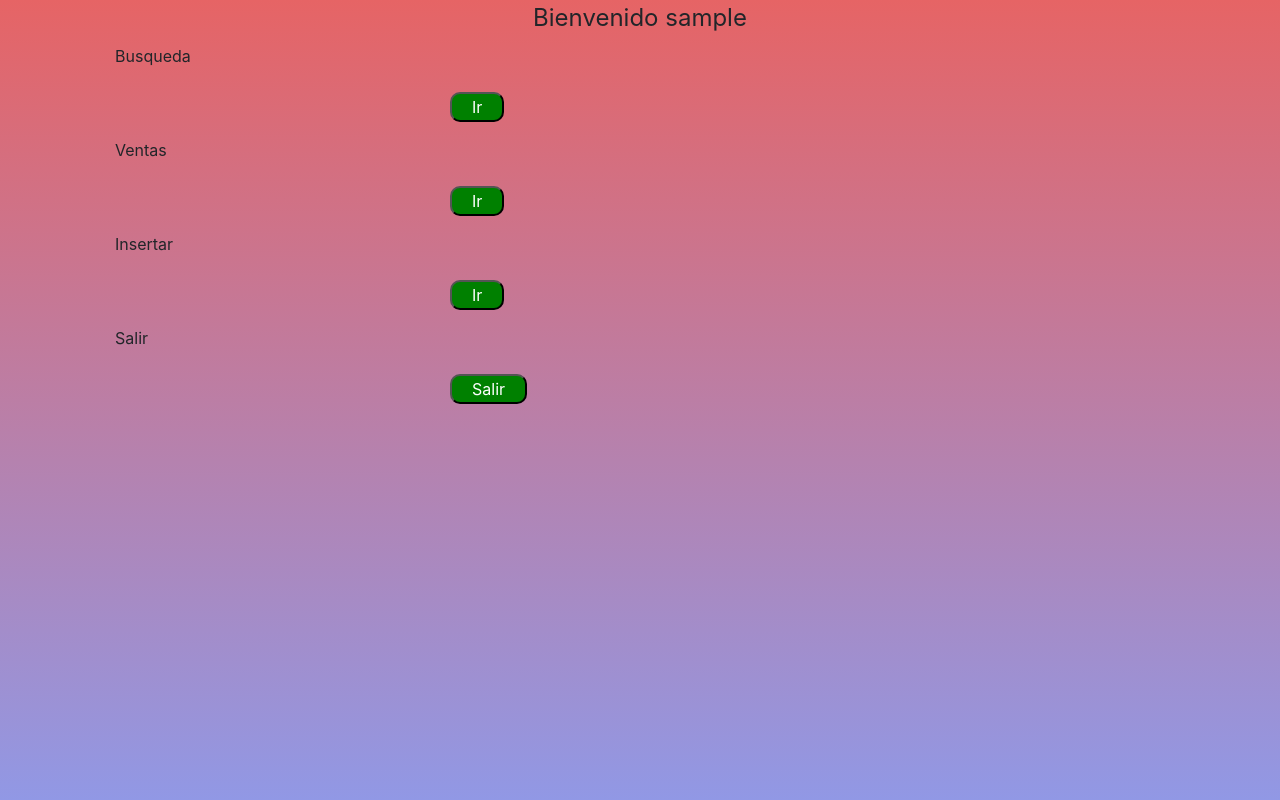
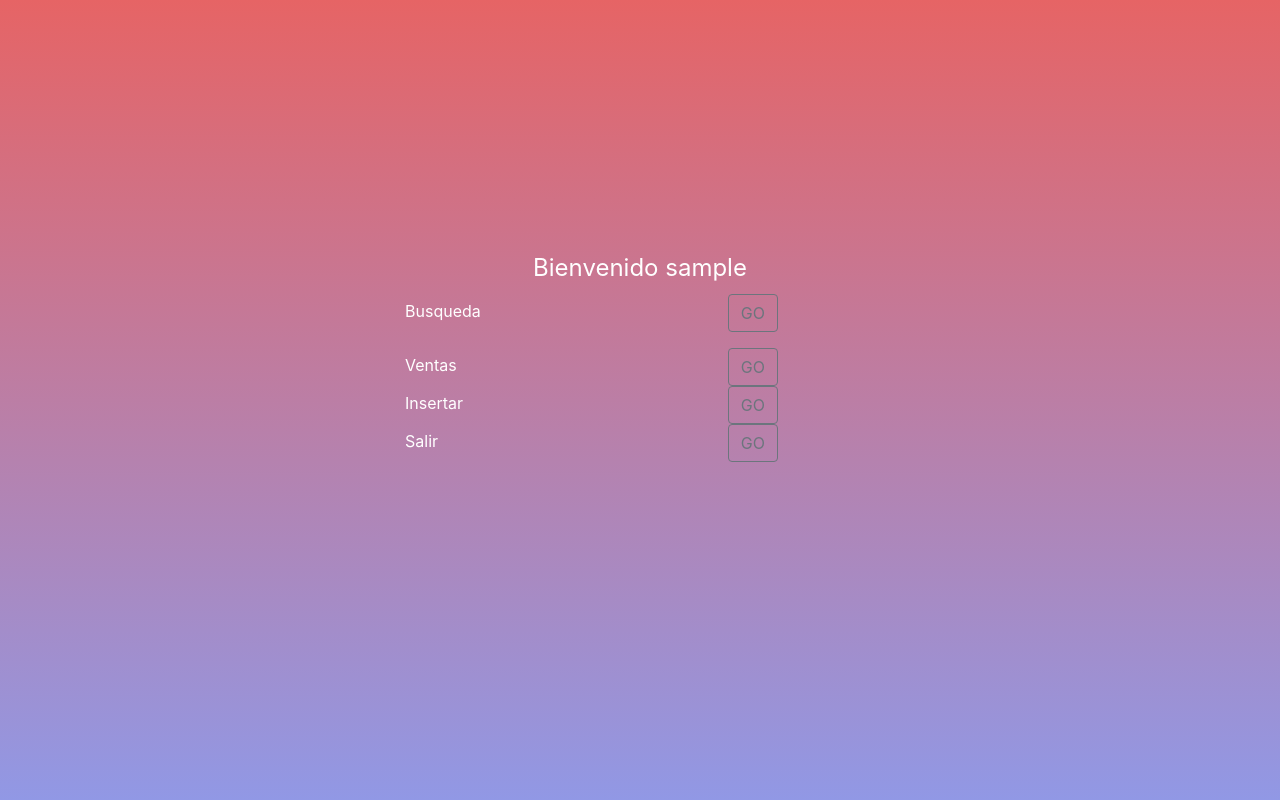
Before and after one commit to Courier13/Proyecto_BDD, a PHP site: page /front/bienvenido.php in a window 1280 px wide. Run offline with PHP 8.4, Linux system fonts and the light colour scheme; the visitor is signed in with stand-in values (Sample User, id 1); some libraries are stand-ins or nearby versions.

Commit message:
estilos al bienvenidos

```diff
--- /dev/null
+++ b/css/bienvenido.css
@@ -0,0 +1,22 @@
+body{
+   width: 100%;
+   height: 100vh;
+   display: flex;
+   justify-content: center;
+   align-items: center;
+
+}
+
+.contenedor{
+    width: 70%;
+    height: 80vh;
+    display: flex;
+    justify-content: center;
+    align-items: center;
+    color: white;
+}
+
+.formulario{
+    width: 500px;
+    height: 300px;
+}
--- a/front/bienvenido.php
+++ b/front/bienvenido.php
@@ -9,88 +9,44 @@ $usr = $_SESSION["usuario"];
 <html>
 <head>
   <title>Examen BDD Bienvenida</title>
-  <link rel="stylesheet" href="../css/style.css">
+  <link rel="stylesheet" href="./../css/bienvenido.css">
   <link rel="stylesheet" href="../bootstrap/css/bootstrap.min.css">
   <link rel="stylesheet" href="https://use.fontawesome.com/releases/v5.8.1/css/all.css" integrity="sha384-50oBUHEmvpQ+1lW4y57PTFmhCaXp0ML5d60M1M7uH2+nqUivzIebhndOJK28anvf" crossorigin="anonymous">
 </head>
 
 <body style="background: linear-gradient(#e66465, #9198e5);">
-  <div class="container">
+  <div class="contenedor">
     <div class="row">
       <div class="col-md-12">
-        <div class="well well-sm">
+        <div class="well well-sm formulario">
           <form class="form-horizontal" method="post" action="busqueda.php">
-            <fieldset>
+
               <legend class="text-center header"> Bienvenido <?php echo $usr; ?> </legend>
               <div class="form-group">
-                <div class="col-md-8">
                   <label class="col-md-8">Busqueda</label>
-                </div>
+                  <button type="submit" name="submit" class="btn btn-outline-secondary"> GO</button>
               </div>
-              <div class="form-group">
-                <div class="col-md-8">
-                  <p>
-                    <button type="submit" name="submit" style="margin-left: 350px; border-radius: 10px; padding-left: 20px; padding-right: 20px;color: white; background-color: green">
-                      Ir
-                    </button>
-                  </p>
-                </div>
-              </div>
-            </fieldset>
           </form>
-          <form class="form-horizontal" method="post" action="ventas.php">
-            <fieldset>
-              <div class="form-group">
-                <div class="col-md-8">
+
+          <form class="form-horizontal " method="post" action="ventas.php">
+
                   <label class="col-md-8">Ventas</label>
-                </div>
-              </div>
-              <div class="form-group">
-                <div class="col-md-8">
-                  <p>
-                    <button type="submit" name="submit" style="margin-left: 350px; border-radius: 10px; padding-left: 20px; padding-right: 20px;color: white; background-color: green">
-                      Ir
-                    </button>
-                  </p>
-                </div>
-              </div>
-            </fieldset>
+                  <button type="submit" name="submit" class="btn btn-outline-secondary"> GO</button>
+
           </form>
+
           <form class="form-horizontal" method="post" action="insert.php">
-            <fieldset>
-              <div class="form-group">
-                <div class="col-md-8">
+
                   <label class="col-md-8">Insertar</label>
-                </div>
-              </div>
-              <div class="form-group">
-                <div class="col-md-8">
-                  <p>
-                    <button type="submit" name="submit" style="margin-left: 350px; border-radius: 10px; padding-left: 20px; padding-right: 20px;color: white; background-color: green">
-                      Ir
-                    </button>
-                  </p>
-                </div>
-              </div>
-            </fieldset>
+                  <button type="submit" name="submit" class="btn btn-outline-secondary"> GO</button>
+
           </form>
+
           <form class="form-horizontal" method="post" action="../back/logout.php">
-            <fieldset>
-              <div class="form-group">
-                <div class="col-md-8">
+
                   <label class="col-md-8">Salir</label>
-                </div>
-              </div>
-              <div class="form-group">
-                <div class="col-md-8">
-                  <p>
-                    <button type="submit" name="submit" style="margin-left: 350px; border-radius: 10px; padding-left: 20px; padding-right: 20px;color: white; background-color: green">
-                      Salir
-                    </button>
-                  </p>
-                </div>
-              </div>
-            </fieldset>
+                  <button type="submit" name="submit" class="btn btn-outline-secondary"> GO</button>
+
           </form>
         </div>
       </div>
```
